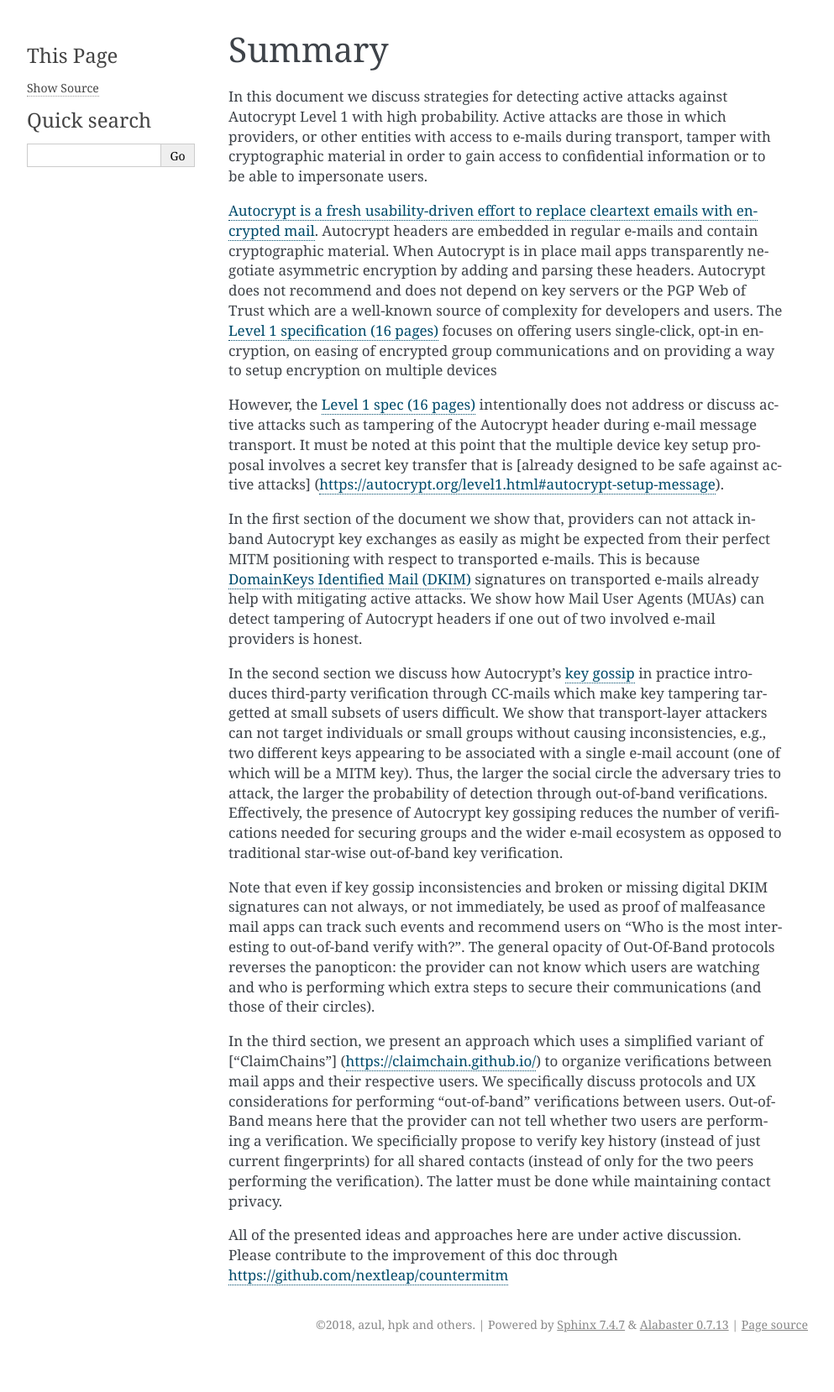
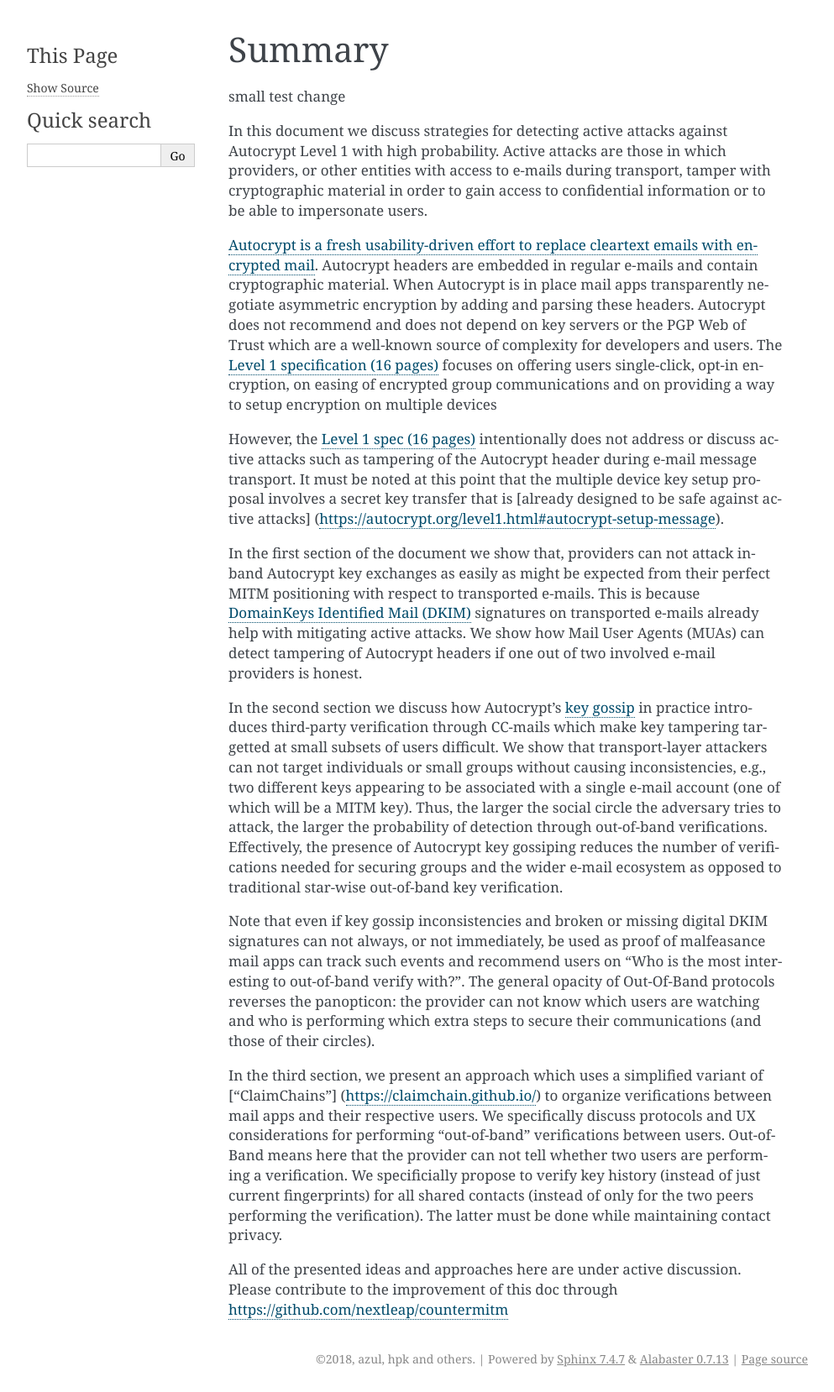
Before and after one commit to nextleap-project/countermitm, a Sphinx documentation site: the page built from source/summary.rst, in a window 1280 px wide. Shown: the whole page at 84% size, without its empty margins (148-1141 px from the left). Built offline with Sphinx 7.4.7, drawn with Linux system fonts in a browser that asks for light colours; pages that are not in the unit, such as notebooks, are missing from menus; before the commit the page ends 1617 px from its top, so only the background shows below that.

Commit message:
test commit of a branch

```diff
--- a/source/summary.rst
+++ b/source/summary.rst
@@ -1,5 +1,7 @@
 Summary
 =======
+
+small test change
 
 In this document we discuss strategies for detecting active attacks against Autocrypt Level 1 with high probability. Active attacks are those in which providers, or other entities with access to e-mails during transport, tamper with cryptographic material in order to gain access to confidential information or to be able to impersonate users.
 
```
